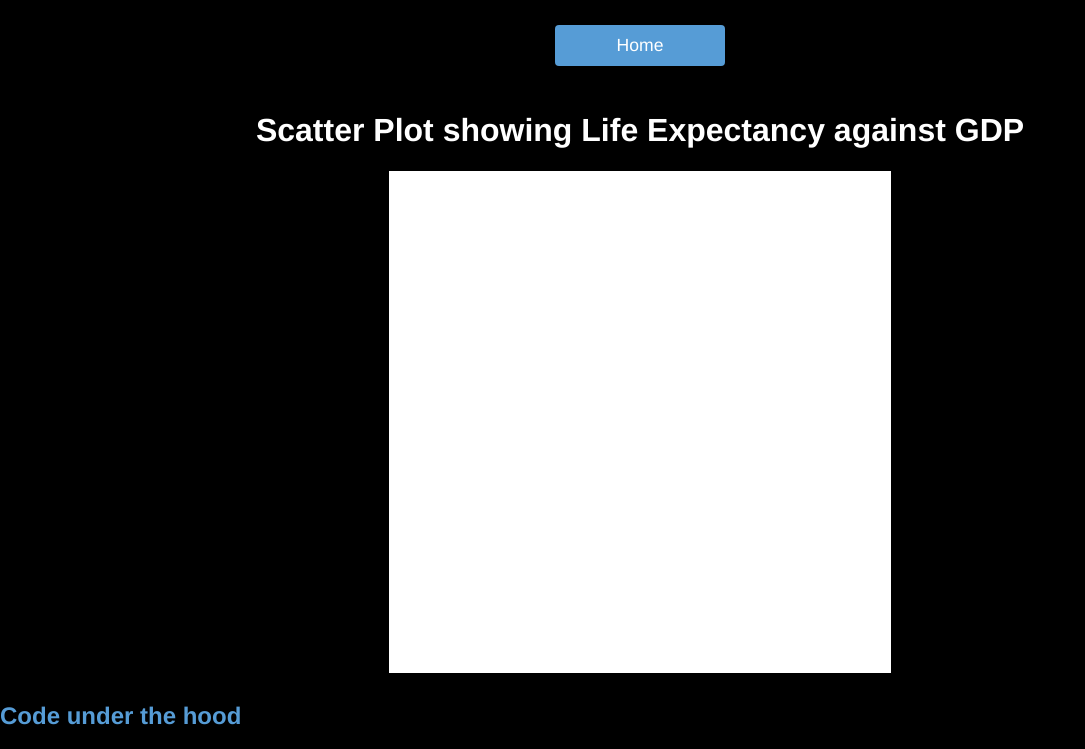
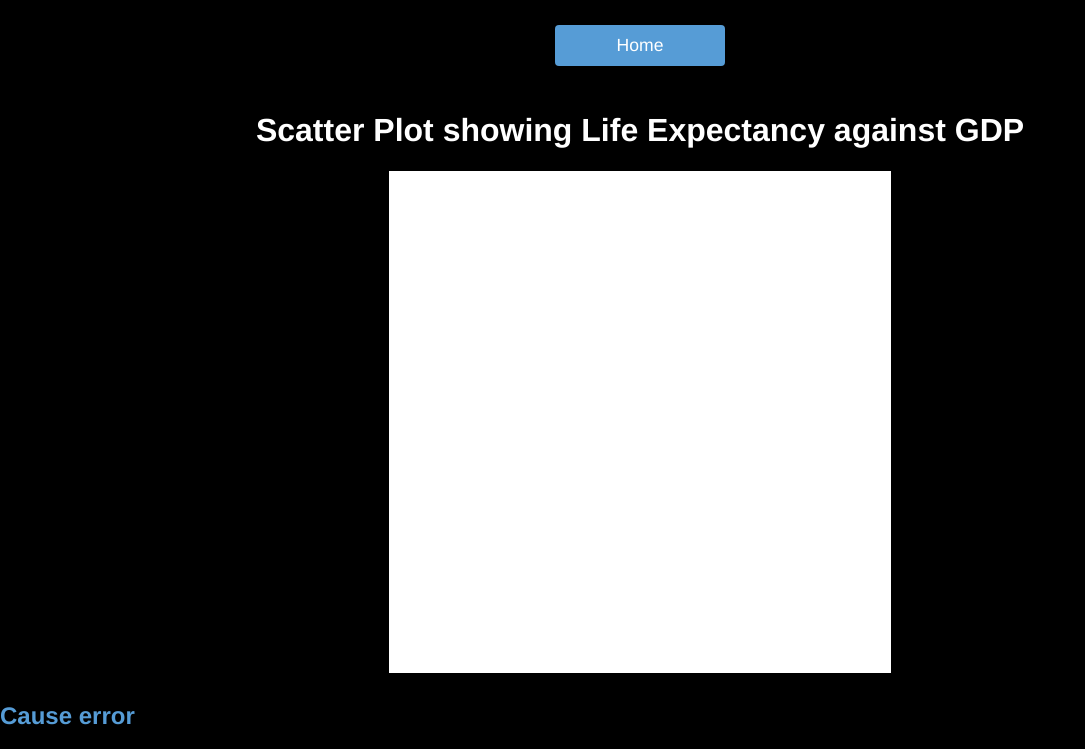
Before and after one commit to okalmanwa/INFO3300, a plain HTML site: page scatterPlots.html in a window 1280 px wide. Shown: the top 749 px of the page, without its empty margins (0-1085 px from the left). Drawn offline with nearby package versions, Linux system fonts and the light colour scheme; no server answers.

```diff
--- a/scatterPlots.html
+++ b/scatterPlots.html
@@ -132,7 +132,7 @@
     </script>
 
     <!-- Displaying the code under the hood -->
-    <h2>Code under the hood</h2>
+    <h2>Cause error</h2>
     <pre><code>
    <span class="tag">&lt;!DOCTYPE html&gt;</span>
    <span class="tag">&lt;html</span> <span class="attr-name">lang=</span><span class="attr-value">"en"</span><span class="tag">&gt;</span>
```
